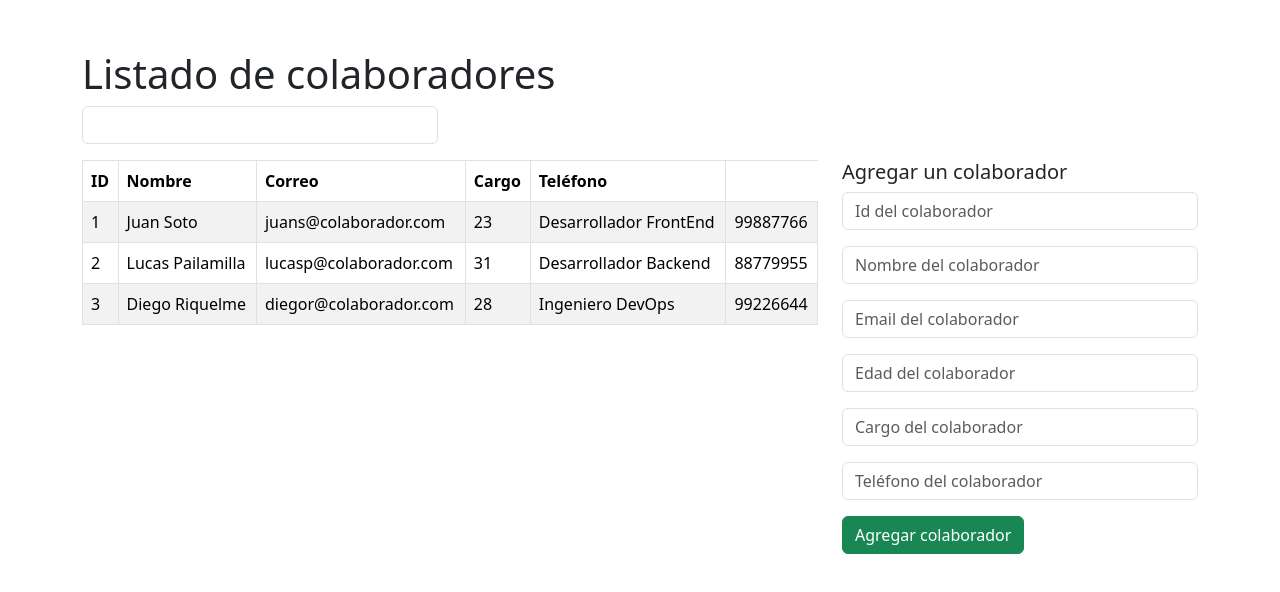
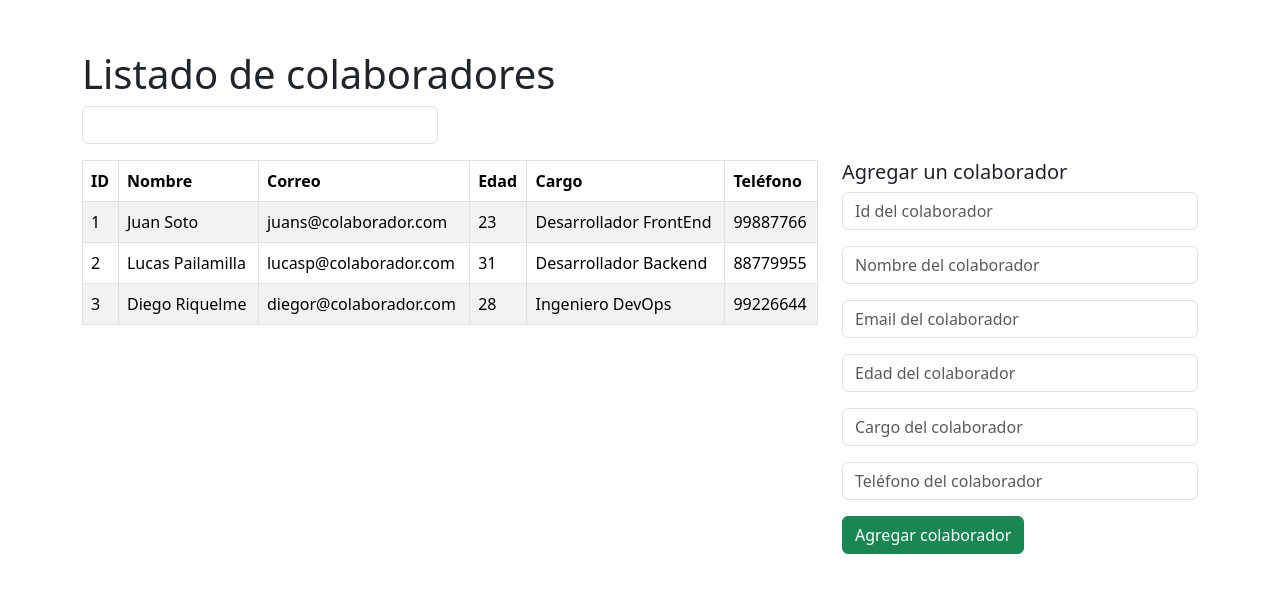
Before and after one commit to ClaudiaPrez88/desafio3React, a React (Vite) app: page / in a window 1280 px wide. Shown: the top 592 px of the page. Built offline with nearby package versions, Linux system fonts and the light colour scheme.

Commit message:
corrección tabla

```diff
--- a/src/componentes/Listado.jsx
+++ b/src/componentes/Listado.jsx
@@ -12,6 +12,7 @@ const Listado = ({usuarios}) => {
                 <th>ID</th>
                 <th>Nombre</th>
                 <th>Correo</th>
+                <th>Edad</th>
                 <th>Cargo</th>
                 <th>Teléfono</th>
                 </tr>
```
